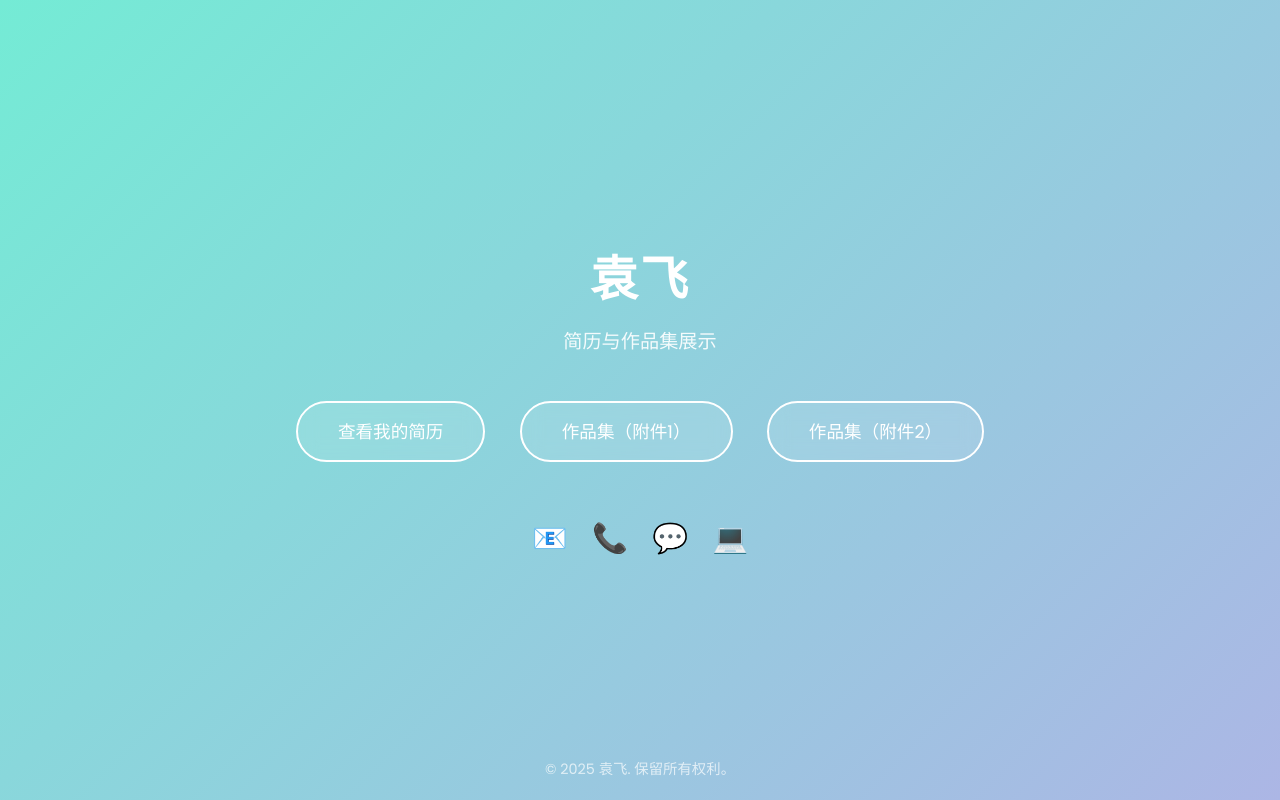
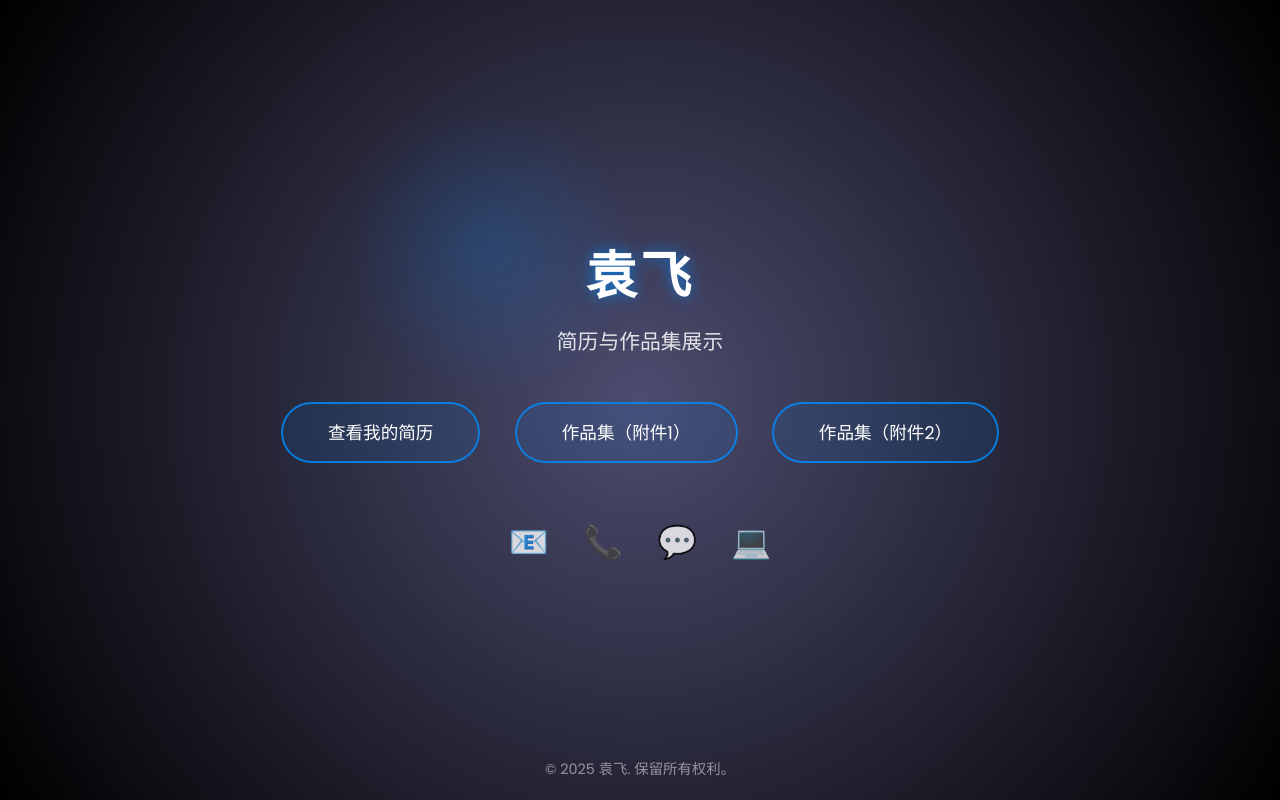
Before and after one commit to FlyOkay/FlyOkay, a plain HTML site: page index.html in a window 1280 px wide. Drawn offline with Linux system fonts and the light colour scheme.

Commit message:
Update index.html

```diff
--- a/index.html
+++ b/index.html
@@ -18,43 +18,47 @@
       display: flex;
       justify-content: center;
       align-items: center;
-      background: linear-gradient(135deg, #74ebd5, #acb6e5);
+      overflow: hidden;
+      background: radial-gradient(circle at center, rgba(0, 0, 50, 0.7), #000);
       color: white;
       text-align: center;
-      padding: 20px;
+      position: relative;
+      cursor: none;
     }
 
     h1 {
-      font-size: 3rem;
+      font-size: 3.2rem;
       margin-bottom: 10px;
       font-weight: 800;
-      letter-spacing: 2px;
+      letter-spacing: 3px;
+      text-shadow: 0 0 15px rgba(0, 140, 255, 0.7);
     }
 
     p {
-      font-size: 1.2rem;
+      font-size: 1.3rem;
       margin-bottom: 30px;
-      color: rgba(255, 255, 255, 0.9);
+      color: rgba(255, 255, 255, 0.85);
     }
 
     .button {
       display: inline-block;
-      padding: 15px 40px;
+      padding: 15px 45px;
       margin: 15px;
       font-size: 1.1rem;
       color: white;
-      background: rgba(255, 255, 255, 0.1);
-      border: 2px solid white;
+      background: rgba(0, 140, 255, 0.1);
+      border: 2px solid rgba(0, 140, 255, 0.8);
       border-radius: 50px;
       text-decoration: none;
       backdrop-filter: blur(10px);
-      transition: all 0.3s ease;
+      transition: all 0.4s ease;
     }
 
     .button:hover {
-      background: white;
-      color: #333;
-      transform: scale(1.05);
+      background: rgba(0, 140, 255, 0.8);
+      color: #fff;
+      transform: scale(1.08);
+      box-shadow: 0 0 20px rgba(0, 140, 255, 0.8);
     }
 
     .social-links {
@@ -62,17 +66,16 @@
     }
 
     .social-links a {
-      margin: 0 10px;
-      color: white;
-      font-size: 1.8rem;
+      margin: 0 15px;
+      color: rgba(0, 140, 255, 0.8);
+      font-size: 2rem;
       text-decoration: none;
       transition: color 0.3s ease, transform 0.3s ease;
-      cursor: pointer;
     }
 
     .social-links a:hover {
-      color: #333;
-      transform: scale(1.2);
+      color: #fff;
+      transform: scale(1.3);
     }
 
     /* 微信弹窗样式 */
@@ -82,10 +85,10 @@
       top: 50%;
       left: 50%;
       transform: translate(-50%, -50%);
-      background: rgba(0, 0, 0, 0.8);
+      background: rgba(0, 0, 0, 0.9);
       padding: 20px;
       border-radius: 12px;
-      box-shadow: 0 0 15px rgba(0,0,0,0.5);
+      box-shadow: 0 0 30px rgba(0,140,255,0.5);
     }
 
     .wechat-popup img {
@@ -116,13 +119,30 @@
       width: 100%;
       text-align: center;
       font-size: 0.9rem;
-      color: rgba(255, 255, 255, 0.7);
+      color: rgba(255, 255, 255, 0.5);
+    }
+
+    /* 动态光标背景 */
+    #cursor-light {
+      position: fixed;
+      width: 300px;
+      height: 300px;
+      background: radial-gradient(circle, rgba(0,140,255,0.3), transparent 70%);
+      border-radius: 50%;
+      pointer-events: none;
+      transform: translate(-50%, -50%);
+      transition: opacity 0.3s ease;
+      opacity: 0.6;
+      z-index: 0;
     }
   </style>
 </head>
 <body>
 
-  <div>
+  <!-- 动态光标背景 -->
+  <div id="cursor-light"></div>
+
+  <div style="z-index: 1;">
     <h1>袁飞</h1>
     <p>简历与作品集展示</p>
 
@@ -161,6 +181,13 @@
       popup.style.display = 'none';
       overlay.style.display = 'none';
     });
+
+    // 动态光标效果
+    const cursorLight = document.getElementById('cursor-light');
+    document.addEventListener('mousemove', (e) => {
+      cursorLight.style.left = e.clientX + 'px';
+      cursorLight.style.top = e.clientY + 'px';
+    });
   </script>
 
 </body>
```
